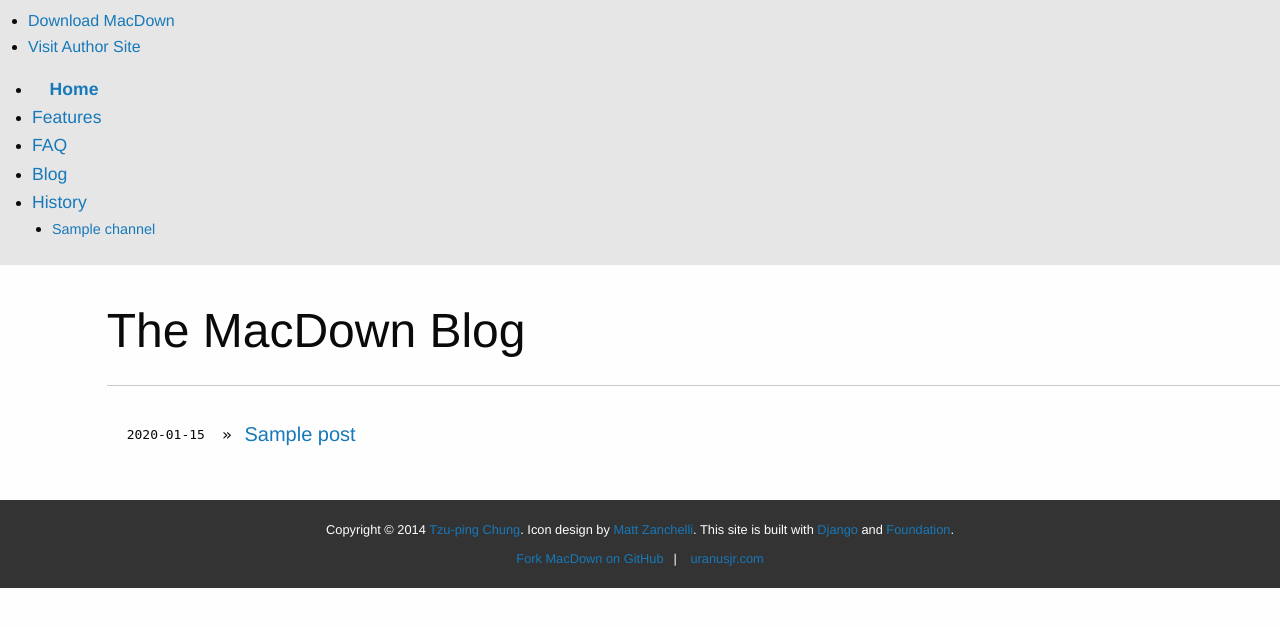
After one commit to MacDownApp/macdown-site-django, a Django app: template blog/templates/blog/post_list.html in a window 1280 px wide. The commit adds this page. Shown: the top 627 px of the page. Run offline with Django 3.2, Linux system fonts and the light colour scheme; the template is opened without the code that fills it: most values are stand-ins (such as "Sample title", 1, 10 or a date in 2020); some libraries are stand-ins or nearby versions.

Commit message:
Implement blog post list

```diff
--- a/base/static/base/css/base.css
+++ b/base/static/base/css/base.css
@@ -35,6 +35,29 @@
     content: none;
 }
 
+.post-list {
+    list-style: none;
+    margin-top: 2em;
+}
+.post-list li {
+    margin: 0.25em auto;
+}
+.post-list .date {
+    display: inline-block;
+    width: 7em;
+    font-family: monospace;
+}
+.post-list .sep {
+    font-family: monospace;
+    font-size: 125%;
+    margin-right: 0.5em;
+    vertical-align: -.1em;
+}
+.post-list a {
+    font-size: 125%;
+    vertical-align: -.1em;
+}
+
 /* Override Foundation's code block styling to match Prism's */
 pre {
     background: #f5f2f0;
--- a/base/templates/base/base.html
+++ b/base/templates/base/base.html
@@ -39,6 +39,7 @@
       <li><a href="{% url 'pages:home' %}">{% trans 'Home' %}</a></li>
       <li><a href="{% url 'pages:features' %}">{% trans 'Features' %}</a></li>
       <li><a href="{% url 'pages:faq' %}">{% trans 'FAQ' %}</a></li>
+      <li><a href="{% url 'blog:list' %}">{% trans 'Blog' %}</a></li>
       <li class="has-dropdown">
         <a href="{% url 'history:all' %}">{% trans 'History' %}</a>
         <ul class="dropdown">
--- /dev/null
+++ b/blog/templates/blog/post_list.html
@@ -0,0 +1,26 @@
+{% extends 'pages/base.html' %}
+
+{% load i18n %}
+
+{% block content %}
+
+<div class="row">
+  <div class="medium-offset-1 medium-10 content columns">
+
+    <h1>{% trans 'The MacDown Blog' %}</h1>
+    <hr>
+
+    <ul class="post-list">
+      {% for post in posts %}
+      <li>
+        <span class="date">{{ post.published_at|date:'Y-m-d' }}</span>
+        <span class="sep">»</span>
+        <a href="{{ post.get_absolute_url }}">{{ post.title }}</a>
+      </li>
+      {% endfor %}
+    </ul>
+
+  </div>
+</div>
+
+{% endblock content %}
--- a/blog/urls.py
+++ b/blog/urls.py
@@ -3,6 +3,7 @@
 
 urlpatterns = patterns(
     '',
-    url(r'^(?P<id>\d+)/$', views.post),
-    url(r'^(?P<id>\d+)/(?P<slug>.+?)/$', views.post, name='post'),
+    url(r'^$', views.post_list, name='list'),
+    url(r'^(?P<id>\d+)/$', views.post_detail),
+    url(r'^(?P<id>\d+)/(?P<slug>.+?)/$', views.post_detail, name='post'),
 )
--- a/blog/utils.py
+++ b/blog/utils.py
@@ -67,7 +67,6 @@
         except ValueError:  # Not found.
             pass
         languages.append(lang)
-        print(languages)
 
     for lang in language_set:
         put_lang(lang)
```
Also changed, not shown: blog/posts.py (+7 -0 lines), blog/views.py (+21 -2 lines).
